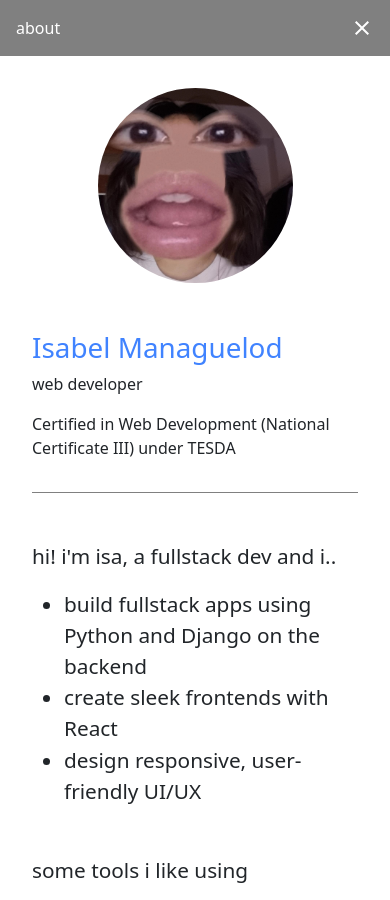
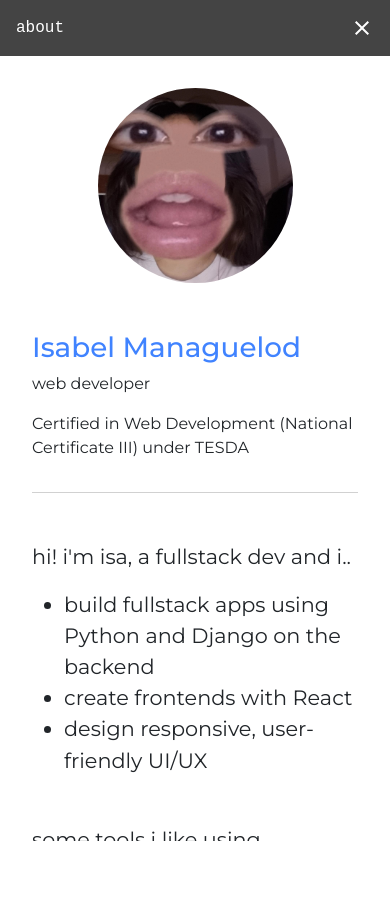
Before and after one commit to menchmallow/portfolio, a React (Vite) app: page / in a window 390 px wide. Both pictures are taken after a click on the button "about". After the commit the page ends 844 px from the top, so only its background shows below. Built offline with nearby package versions, Linux system fonts and the light colour scheme.

Commit message:
improved ui

```diff
--- a/index.html
+++ b/index.html
@@ -13,6 +13,8 @@
   </head>
   <body>
     <div id="root"></div>
+    <canvas></canvas>
     <script type="module" src="/src/main.jsx"></script>
+    <script src="/src/canvas.js"></script>
   </body>
 </html>
--- a/src/App.css
+++ b/src/App.css
@@ -1,31 +1,36 @@
-@import url("https://fonts.googleapis.com/css2?family=Nunito+Sans:ital,opsz,wght@0,6..12,200..1000;1,6..12,200..1000&display=swap");
+@import url("https://fonts.googleapis.com/css2?family=Montserrat:ital,wght@0,100..900;1,100..900&display=swap");
+@import url("https://cdn-uicons.flaticon.com/3.0.0/uicons-thin-straight/css/uicons-thin-straight.css");
+
+:root {
+  --primary-color: rgb(64, 131, 255);
+}
 
 body {
   padding: 0;
   margin: 0;
+  font-family: monospace;
 }
 
-.nunito-sans {
-  font-family: "Nunito Sans", sans-serif;
+.montserrat {
+  font-family: "Montserrat", sans-serif;
   font-optical-sizing: auto;
-  font-weight: 600;
+  font-weight: 400;
   font-style: normal;
-  font-variation-settings: "wdth" 100, "YTLC" 500;
 }
 
 .header {
-  background-color: gray;
+  background-color: rgb(68, 68, 68);
   color: white;
   padding: 1rem;
 }
 
 .content {
-  width: 55vw;
+  width: 40vw;
   margin: auto;
   border: 2px solid gray;
   border-radius: 5px;
-  box-shadow: 0 0.5rem 0.3rem rgb(226, 226, 226);
   margin-top: 20vh;
+  background-color: white;
 }
 
 .name {
@@ -35,9 +40,8 @@ body {
 .modal-container {
   margin: 0;
   position: absolute;
-  top: 22vh;
-  left: 32%;
-  width: 50vw;
+  top: 18vh;
+  left: 30%;
   z-index: 2;
   box-shadow: none;
   background-color: white;
@@ -45,22 +49,24 @@ body {
 
 .modal-content {
   overflow: auto;
-  height: 40vh;
+  height: calc(100% - 7vh);
 }
 
 .about,
 .skills,
 .contact {
   margin: 4rem;
+  background-color: white;
 }
 
 .projects {
   margin: 2rem;
+  background-color: white;
 }
 
 .about-header {
   padding-bottom: 1rem;
-  border-bottom: 1px solid gray;
+  border-bottom: 1px solid rgb(209, 209, 209);
 }
 
 .about-info {
@@ -77,100 +83,80 @@ body {
   border-radius: 8px;
 }
 
+.icon:hover {
+  color: var(--primary-color);
+}
+
+canvas {
+  position: fixed;
+  top: 0;
+  left: 0;
+  z-index: -1;
+}
 @media (max-width: 1200px) {
   .content {
-    width: 70vw;
+    width: 60vw;
+  }
+
+  .modal-content {
+    height: calc(100% - 7vh);
   }
 
   .modal-container {
-    margin: 0;
-    position: absolute;
-    top: 22vh;
-    left: 18%;
-    width: 65vw;
-    z-index: 2;
-    box-shadow: none;
-    background-color: white;
+    width: 70vw !important;
+    left: 15%;
+  }
+
+  .about-img {
+    max-width: 18vw;
   }
 }
 
 @media (max-width: 992px) {
   .content {
-    width: 100%;
-    border: 0;
-    margin-top: 0;
-    box-shadow: none;
+    width: 70vw;
   }
 
-  .icons {
-    flex-wrap: nowrap;
-  }
-
-  .icon {
-    padding: 1rem;
-    border-radius: 8px;
-    box-shadow: 0 0 0.5rem rgb(214, 214, 214);
+  .modal-content {
+    height: calc(100% - 7vh);
   }
 
   .modal-container {
-    position: absolute;
-    top: 0;
-    left: 0;
-    width: 100%;
-    height: 100%;
-    z-index: 2;
-  }
-
-  .modal-content {
-    height: 100%;
+    width: 80vw !important;
+    left: 10%;
   }
 
   .about,
   .skills,
-  .contact {
-    margin: 4rem;
+  .contact,
+  .projects {
+    margin: 2rem;
   }
 
   .about-img {
-    max-width: 30vw;
+    max-width: 20vw;
   }
 }
 
 @media (max-width: 768px) {
   .content {
-    width: 100%;
-    border: 0;
-    margin-top: 0;
-    box-shadow: none;
+    width: 75vw;
   }
 
-  .icons {
-    flex-wrap: nowrap;
-  }
-
-  .icon {
-    padding: 1rem;
-    border-radius: 8px;
-    box-shadow: 0 0 0.5rem rgb(214, 214, 214);
+  .modal-content {
+    height: calc(100% - 7vh);
   }
 
   .modal-container {
-    position: absolute;
-    top: 0;
-    left: 0;
-    width: 100%;
-    height: 100%;
-    z-index: 2;
-  }
-
-  .modal-content {
-    height: 100%;
+    width: 85vw !important;
+    left: 10%;
   }
 
   .about,
   .skills,
-  .contact {
-    margin: 4rem;
+  .contact,
+  .projects {
+    margin: 2rem;
   }
 
   .about-img {
@@ -200,13 +186,13 @@ body {
     position: absolute;
     top: 0;
     left: 0;
-    width: 100%;
-    height: 100%;
+    width: 100vw !important;
+    height: 100vh !important;
     z-index: 2;
   }
 
   .modal-content {
-    height: 100%;
+    width: 100% !important;
   }
 
   .about,
@@ -215,6 +201,10 @@ body {
     margin: 2rem;
   }
 
+  .projects {
+    margin: 0;
+  }
+
   .about-img {
     max-width: 50vw;
   }
--- a/src/App.jsx
+++ b/src/App.jsx
@@ -9,6 +9,8 @@ import Contact from "./components/Contact";
 function App() {
   const [title, setTitle] = useState();
   const [content, setContent] = useState();
+  const [modalWidth, setModalWidth] = useState();
+  const [modalHeight, setModalHeight] = useState();
 
   useEffect(() => {
     if (title === "about") {
@@ -25,6 +27,8 @@ function App() {
   const handleClear = () => {
     setTitle("");
     setContent("");
+    setModalHeight("");
+    setModalWidth("");
   };
 
   return (
@@ -38,53 +42,47 @@ function App() {
             </h1>
             <p className="fs-4">full stack web developer</p>
           </div>
-          <div className="icons d-flex justify-content-center align-items-center gap-4 m-5 nunito-sans">
+          <div className="icons d-flex justify-content-center align-items-center gap-5 m-5">
             <div
               className="icon d-flex flex-column align-items-center"
               role="button"
-              onClick={() => setTitle("about")}
+              onClick={() => {
+                setTitle("about");
+                setModalHeight("60vh");
+                setModalWidth("40vw");
+              }}
             >
-              <svg
-                xmlns="http://www.w3.org/2000/svg"
-                height="80px"
-                viewBox="0 -960 960 960"
-                width="80px"
-                fill="#999999"
-              >
-                <path d="M440-280h80v-240h-80v240Zm40-320q17 0 28.5-11.5T520-640q0-17-11.5-28.5T480-680q-17 0-28.5 11.5T440-640q0 17 11.5 28.5T480-600Zm0 520q-83 0-156-31.5T197-197q-54-54-85.5-127T80-480q0-83 31.5-156T197-763q54-54 127-85.5T480-880q83 0 156 31.5T763-763q54 54 85.5 127T880-480q0 83-31.5 156T763-197q-54 54-127 85.5T480-80Zm0-80q134 0 227-93t93-227q0-134-93-227t-227-93q-134 0-227 93t-93 227q0 134 93 227t227 93Zm0-320Z" />
-              </svg>
+              <i
+                className="fi fi-ts-id-card-clip-alt"
+                style={{ fontSize: "4rem" }}
+              ></i>
               about
             </div>
             <div
               className="icon d-flex flex-column align-items-center"
               role="button"
-              onClick={() => setTitle("skills")}
+              onClick={() => {
+                setTitle("skills");
+                setModalHeight("50vh");
+                setModalWidth("40vw");
+              }}
             >
-              <svg
-                xmlns="http://www.w3.org/2000/svg"
-                height="80px"
-                viewBox="0 -960 960 960"
-                width="80px"
-                fill="#999999"
-              >
-                <path d="M400-240q-33 0-56.5-23.5T320-320v-50q-57-39-88.5-100T200-600q0-117 81.5-198.5T480-880q117 0 198.5 81.5T760-600q0 69-31.5 129.5T640-370v50q0 33-23.5 56.5T560-240H400Zm0-80h160v-92l34-24q41-28 63.5-71.5T680-600q0-83-58.5-141.5T480-800q-83 0-141.5 58.5T280-600q0 49 22.5 92.5T366-436l34 24v92Zm0 240q-17 0-28.5-11.5T360-120v-40h240v40q0 17-11.5 28.5T560-80H400Zm80-520Z" />
-              </svg>
+              <i className="fi fi-ts-bulb" style={{ fontSize: "4rem" }}></i>
               skills
             </div>
             <div
               className="icon d-flex flex-column align-items-center"
               role="button"
-              onClick={() => setTitle("projects")}
+              onClick={() => {
+                setTitle("projects");
+                setModalHeight("80vh");
+                setModalWidth("60vw");
+              }}
             >
-              <svg
-                xmlns="http://www.w3.org/2000/svg"
-                height="80px"
-                viewBox="0 -960 960 960"
-                width="80px"
-                fill="#999999"
-              >
-                <path d="M160-240v-480 520-40Zm0 80q-33 0-56.5-23.5T80-240v-480q0-33 23.5-56.5T160-800h240l80 80h320q33 0 56.5 23.5T880-640v200h-80v-200H447l-80-80H160v480h200v80H160ZM584-56 440-200l144-144 56 57-87 87 87 87-56 57Zm192 0-56-57 87-87-87-87 56-57 144 144L776-56Z" />
-              </svg>
+              <i
+                className="fi fi-ts-tab-folder"
+                style={{ fontSize: "4rem" }}
+              ></i>
               projects
             </div>
             <div
@@ -92,22 +90,22 @@ function App() {
               role="button"
               onClick={() => setTitle("contact")}
             >
-              <svg
-                xmlns="http://www.w3.org/2000/svg"
-                height="80px"
-                viewBox="0 -960 960 960"
-                width="80px"
-                fill="#999999"
-              >
-                <path d="M440-520 120-720v400h400v80H120q-33 0-56.5-23.5T40-320v-480q0-33 23.5-56.5T120-880h640q33 0 56.5 23.5T840-800v200h-80v-120L440-520Zm0-80 320-200H120l320 200ZM760-80q-66 0-113-47t-47-113v-180q0-42 29-71t71-29q42 0 71 29t29 71v180h-80v-180q0-8-6-14t-14-6q-8 0-14 6t-6 14v180q0 33 23.5 56.5T760-160q33 0 56.5-23.5T840-240v-160h80v160q0 66-47 113T760-80ZM120-720v-80 480-400Z" />
-              </svg>
+              <i
+                className="fi fi-ts-open-mail-clip"
+                style={{ fontSize: "4rem" }}
+              ></i>
               contact
             </div>
           </div>
         </div>
       </div>
       {content && (
-        <Modal title={title} close={handleClear}>
+        <Modal
+          title={title}
+          close={handleClear}
+          width={modalWidth}
+          height={modalHeight}
+        >
           {content}
         </Modal>
       )}
--- /dev/null
+++ b/src/canvas.js
@@ -0,0 +1,117 @@
+const canvas = document.querySelector("canvas");
+const c = canvas.getContext("2d");
+
+class Circle {
+  constructor(x, y, radius, dx, dy, color) {
+    this.x = x;
+    this.y = y;
+    this.radius = radius;
+    this.baseRadius = radius;
+    this.dx = dx;
+    this.dy = dy;
+    this.color = color;
+  }
+
+  draw() {
+    c.beginPath();
+    c.arc(this.x, this.y, this.radius, 0, Math.PI * 2);
+    c.fillStyle = this.color;
+    c.fill();
+    c.closePath();
+  }
+
+  update() {
+    if (this.x + this.radius > canvas.width || this.x - this.radius < 0) {
+      this.dx = -this.dx;
+    }
+
+    if (this.y + this.radius > canvas.height || this.y - this.radius < 0) {
+      this.dy = -this.dy;
+    }
+
+    const dx = mouse.x - this.x;
+    const dy = mouse.y - this.y;
+
+    if (
+      dx < this.radius + 20 &&
+      dx > -this.radius - 20 &&
+      dy < this.radius + 20 &&
+      dy > -this.radius - 20
+    ) {
+      if (this.radius < this.baseRadius + 30) {
+        this.radius += 1;
+      }
+    } else if (this.radius > this.baseRadius) {
+      this.radius -= 1;
+    }
+
+    this.x += this.dx;
+    this.y += this.dy;
+
+    this.draw();
+  }
+}
+
+let mouse = {
+  x: undefined,
+  y: undefined,
+};
+
+canvas.addEventListener("mousemove", (e) => {
+  const scale = window.devicePixelRatio || 1;
+  mouse.x = e.clientX * scale;
+  mouse.y = e.clientY * scale;
+});
+
+function resizeCanvas() {
+  const scale = window.devicePixelRatio || 1;
+
+  canvas.width = window.innerWidth * scale;
+  canvas.height = window.innerHeight * scale;
+
+  canvas.style.width = `${window.innerWidth}px`;
+  canvas.style.height = `${window.innerHeight}px`;
+
+  c.setTransform(1, 0, 0, 1, 0, 0);
+  c.scale(scale, scale);
+}
+
+resizeCanvas();
+
+window.addEventListener("resize", resizeCanvas);
+
+const colors = [
+  "#ff91af",
+  "#ffbe70",
+  "#f7f27a",
+  "#7de3f4",
+  "#9ce6c5",
+  "#c38aff",
+  "#f49ce0",
+  "#80dfb8",
+  "#f9a08c",
+  "#a6eec5",
+];
+
+const circles = [];
+
+for (let i = 0; i < 100; i++) {
+  const radius = 10 + Math.random() * 20;
+  const x = Math.random() * (canvas.width - radius * 2) + radius;
+  const y = Math.random() * (canvas.height - radius * 2) + radius;
+  const dx = (Math.random() - 0.5) * 5;
+  const dy = (Math.random() - 0.5) * 5;
+  const color = colors[Math.floor(Math.random() * colors.length)];
+  circles.push(new Circle(x, y, radius, dx, dy, color));
+}
+
+function animate() {
+  c.clearRect(0, 0, canvas.width, canvas.height);
+
+  for (const circle of circles) {
+    circle.update();
+  }
+  requestAnimationFrame(animate);
+}
+
+animate();
--- a/src/components/About.jsx
+++ b/src/components/About.jsx
@@ -1,6 +1,6 @@
 const About = () => {
   return (
-    <div className="about">
+    <div className="about montserrat">
       <div className="about-header d-flex flex-column flex-md-row justify-content-center align-items-center gap-5 mb-5">
         <img src="images/hihi.jpg" alt="ooga booga" className="about-img" />
         <div>
@@ -16,7 +16,7 @@ const About = () => {
           <p>hi! i'm isa, a fullstack dev and i..</p>
           <ul>
             <li>build fullstack apps using Python and Django on the backend</li>
-            <li>create sleek frontends with React</li>
+            <li>create frontends with React</li>
             <li>design responsive, user-friendly UI/UX</li>
           </ul>
         </div>
--- a/src/components/Modal.jsx
+++ b/src/components/Modal.jsx
@@ -1,6 +1,6 @@
 import { useState, useEffect, useRef } from "react";
 
-const Modal = ({ children, title, close }) => {
+const Modal = ({ children, title, close, height, width }) => {
   const [dragging, setDragging] = useState(false);
   const [offset, setOffset] = useState({ x: 0, y: 0 });
 
@@ -40,7 +40,11 @@ const Modal = ({ children, title, close }) => {
   };
 
   return (
-    <div className="modal-container content" ref={modalRef}>
+    <div
+      className="modal-container content"
+      ref={modalRef}
+      style={{ width: width, height: height }}
+    >
       <div
         className="header d-flex justify-content-between"
         ref={headerRef}
--- a/src/components/Projects.jsx
+++ b/src/components/Projects.jsx
@@ -37,7 +37,7 @@ const Projects = () => {
   ];
 
   return (
-    <div className="projects">
+    <div className="projects montserrat">
       <div className="shadow p-5 mb-5">
         <div className="d-flex align-items-center gap-3 mb-2">
           <h2>re:wear</h2>
```
Also changed, not shown: src/components/Contact.jsx (+5 -2 lines), src/components/Skills.jsx (+21 -5 lines).
